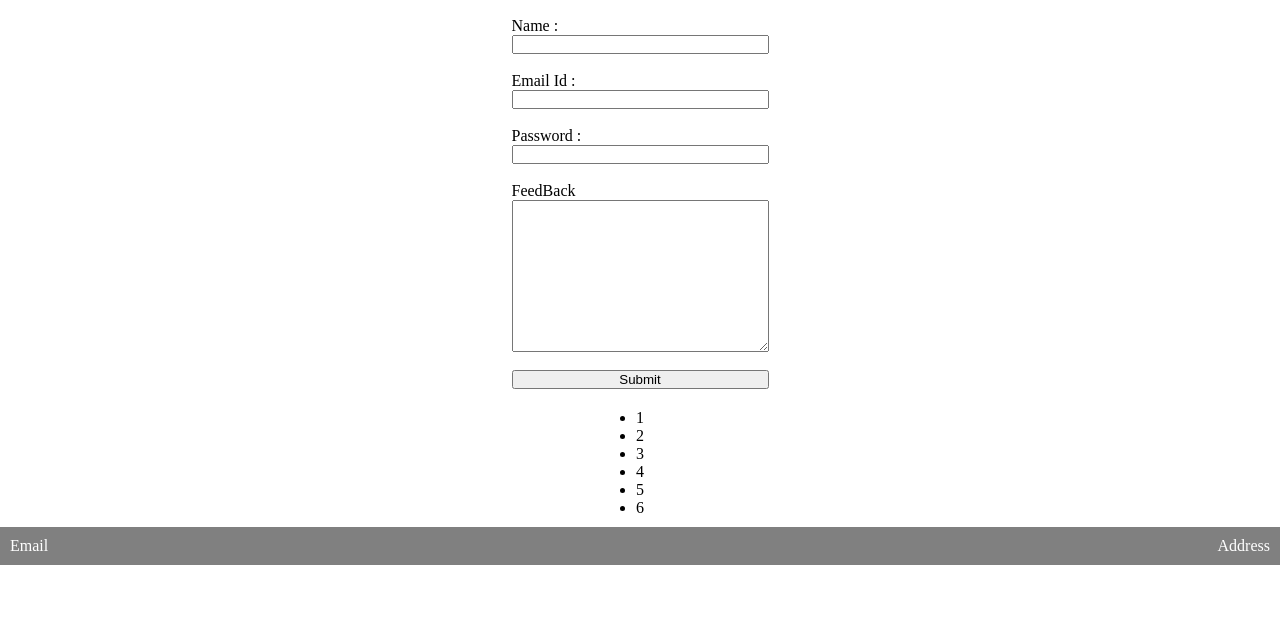
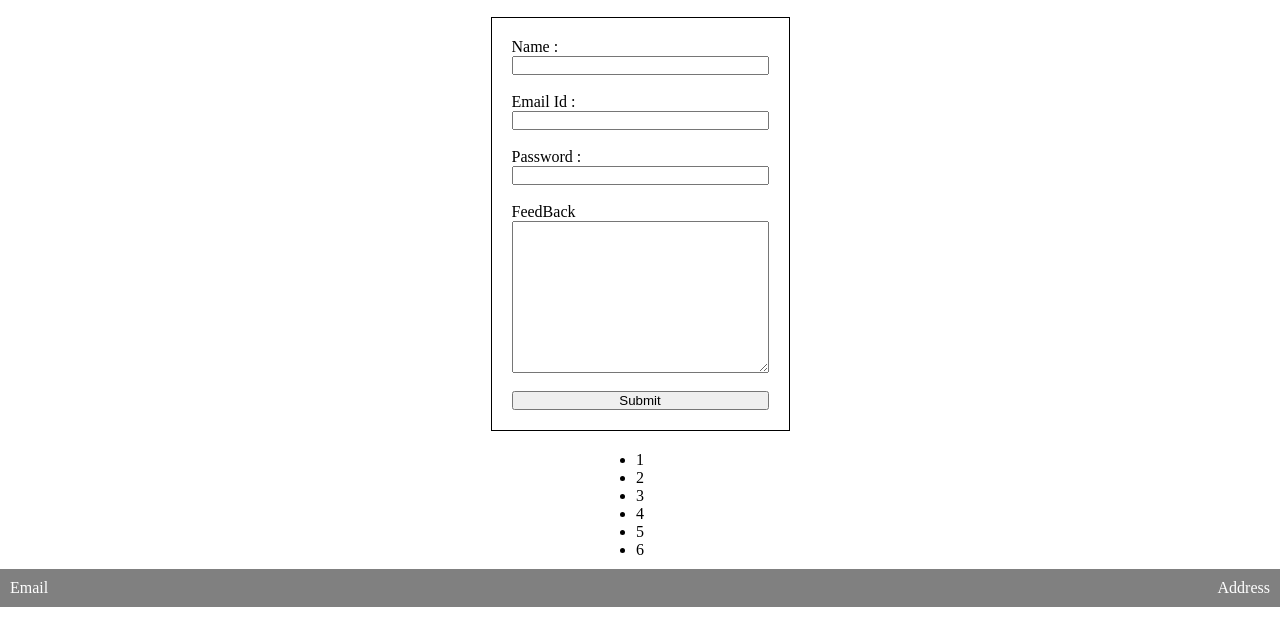
Before and after one commit to ArshikAk/Phase-2-Day-1-Task, a plain HTML site: page index.html in a window 1280 px wide. Shown: the part 180-800 px from the top of the page. Drawn offline with Linux system fonts and the light colour scheme.

Commit message:
second commit

```diff
--- a/style.css
+++ b/style.css
@@ -27,6 +27,8 @@ form{
     display: flex;
     flex-direction: column;
     margin: 20px 10px;
+    padding: 20px;
+    border: 1px solid;
 }
 
 footer{
```
